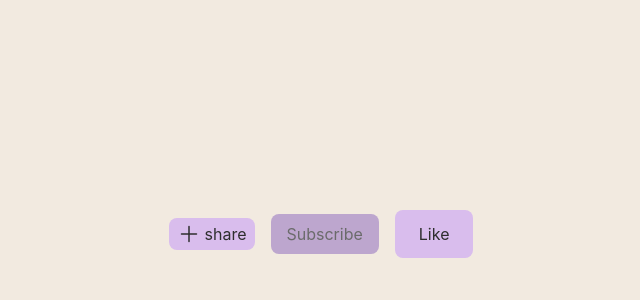
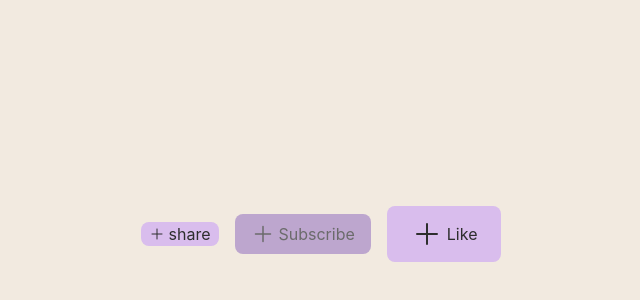
Before and after one commit to devansh-chouhan/BrainStack-UI, a React (Vite) app: page / in a window 1280 px wide. Shown: the part 166-466 px from the top of the page, without its empty margins (319-959 px from the left). Built offline with nearby package versions, Linux system fonts and the light colour scheme.

Commit message:
Fixed Button and Icons Alignment

```diff
--- a/src/App.tsx
+++ b/src/App.tsx
@@ -4,9 +4,9 @@ import { PlusIcon } from "./icons/PlusIcon";
 export default function App() {
   return (
     <div className="bg-background flex gap-4 h-screen w-screen items-center justify-center">
-      <Button startIcon={<PlusIcon size="lg"/>} variant="primary" text="share" size="sm" onClick={() => {alert("share") }}/>
-      <Button variant="secondary" text="Subscribe" size="md" onClick={() => {alert("subscribe") }}/>
-      <Button variant="primary" text="Like" size="lg" onClick={() => {alert("like") }}/>
+      <Button startIcon={<PlusIcon size="sm"/>} variant="primary" text="share" size="sm" onClick={() => {alert("share") }}/>
+      <Button startIcon={<PlusIcon size="md"/>} variant="secondary" text="Subscribe" size="md" onClick={() => {alert("subscribe") }}/>
+      <Button startIcon={<PlusIcon size="lg"/>} variant="primary" text="Like" size="lg" onClick={() => {alert("like") }}/>
     </div>
   )
 }
--- a/src/components/ui/Button.tsx
+++ b/src/components/ui/Button.tsx
@@ -15,6 +15,7 @@ const variantStyles = {
     "secondary": "bg-accent-600 text-textSecondary",
 }
 
+
 const sizeStyles = {
     "sm": "py-1 px-2",
     "md": "py-2 px-4",
@@ -27,6 +28,8 @@ export const Button = (props : ButtonProps) => {
     return <button className=
     {`${variantStyles[props.variant]} ${defaultStyles} ${sizeStyles[props.size]}`}
     onClick={props.onClick}>
-        {props.startIcon} {props.text} {props.endIcon}
+        {props.startIcon && <span className="inline-flex items-center">{props.startIcon}</span>}
+        <span className="inline-flex items-center leading-none">{props.text}</span>
+        {props.endIcon && <span className="inline-flex items-center">{props.endIcon}</span>}
     </button>
 }
--- a/src/icons/utils.ts
+++ b/src/icons/utils.ts
@@ -3,7 +3,7 @@ export interface IconProps {
 }
 
 export const iconSizeStyles = {
-  sm: "size-2",
-  md: "size-4",
-  lg: "size-6",
+  sm: "size-4 ",
+  md: "size-6",
+  lg: "size-8",
 };
```
